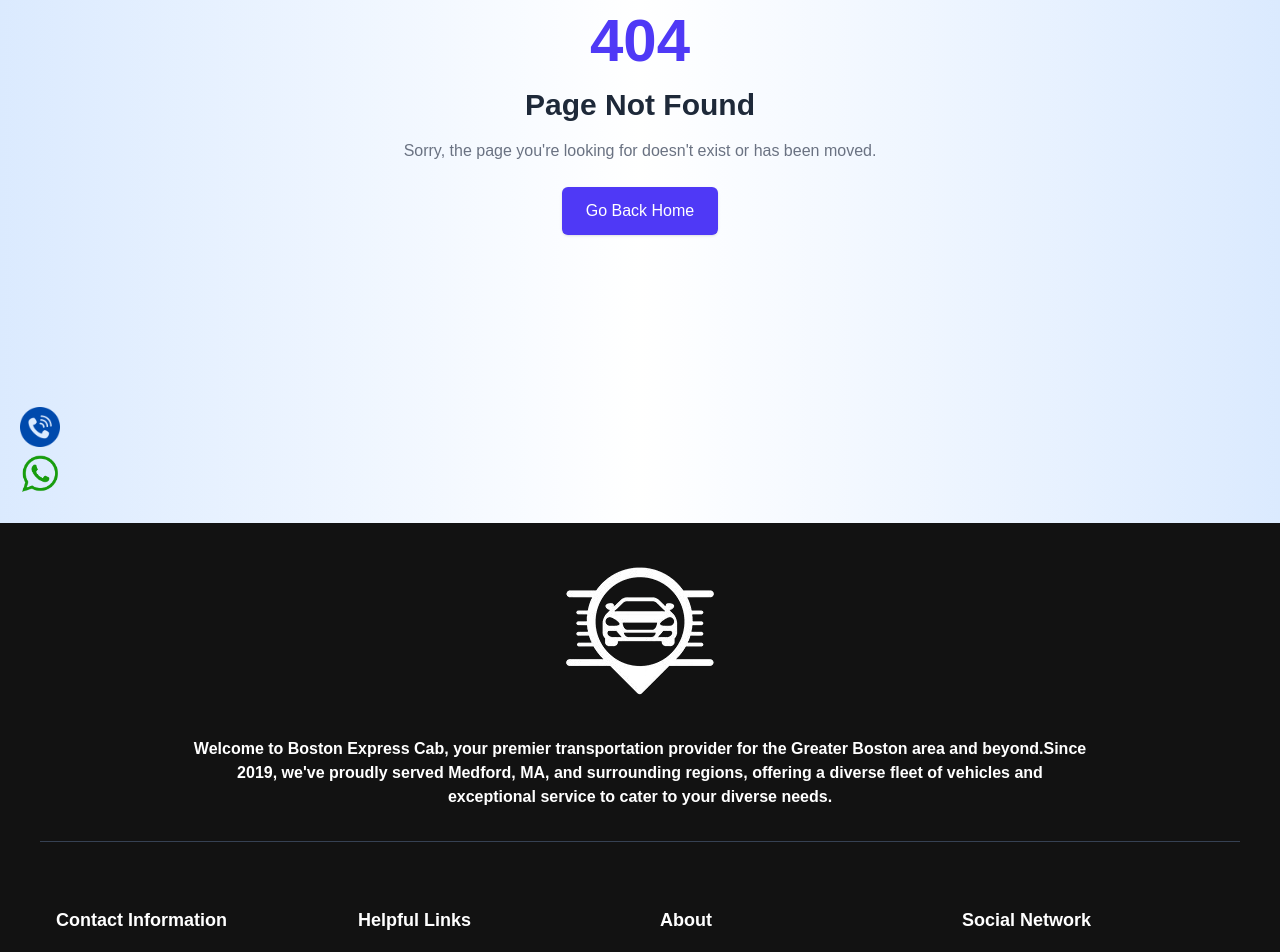
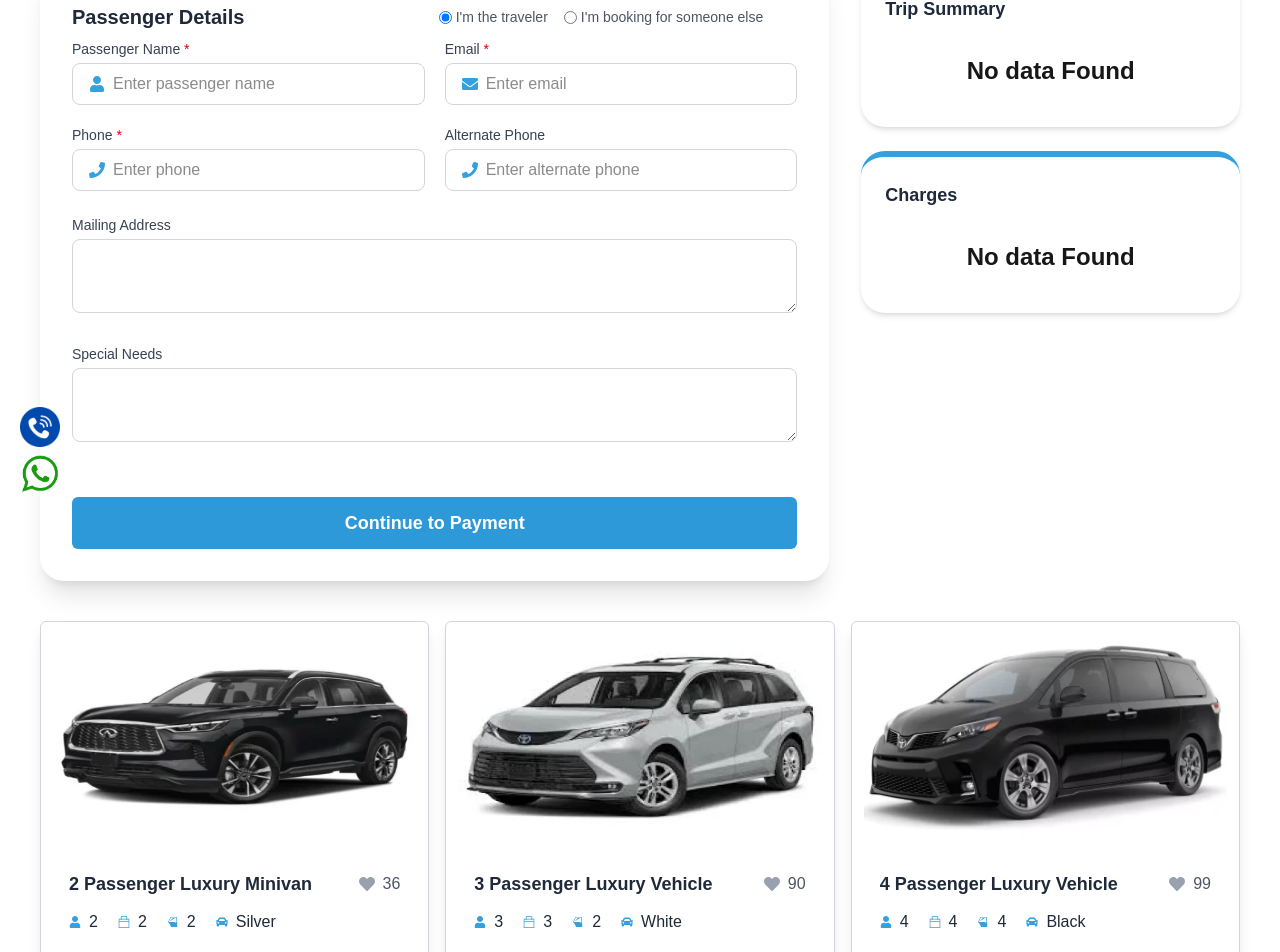
Before and after one commit to takbirgazi/bostonprestigecar, a Next.js app: page /booking/1 in a window 1280 px wide. Before the commit this address had no page. Shown: the part 277-1229 px from the top of the page. Built offline with nearby package versions, Linux system fonts and the light colour scheme; no server answers.

Commit message:
Add booking Form

```diff
--- /dev/null
+++ b/src/app/booking/[booking]/page.tsx
@@ -0,0 +1,305 @@
+'use client';
+
+import { BookingTypes } from '@/components/BookingComponents/BookingTypes';
+import Charges from '@/components/BookingComponents/Charges/Charges';
+import TripSummary from '@/components/BookingComponents/TripSummary/TripSummary';
+import RentsCard from '@/components/HomeComponents/Rents/RentsCard/RentsCard';
+import { usePathname } from 'next/navigation';
+import { useEffect, useState } from 'react';
+import toast from 'react-hot-toast';
+import {
+  FaPlaneDeparture,
+  FaUser,
+  FaPhone,
+  FaEnvelope,
+} from 'react-icons/fa';
+import car_1 from "@/assets/images/cars/car_1.webp";
+import car_2 from "@/assets/images/cars/car_2.webp";
+import car_3 from "@/assets/images/cars/car_3.webp";
+import car_4 from "@/assets/images/cars/car_4.webp";
+import car_5 from "@/assets/images/cars/car_5.webp";
+import car_6 from "@/assets/images/cars/car_6.webp";
+
+
+export default function BookingSummaryPage() {
+  const [isTraveler, setIsTraveler] = useState(true);
+  const path = usePathname();
+  const route = path.split("/")[2];
+
+  const [isSubmitting, setIsSubmitting] = useState(false);
+  const [bookingData, setBookingData] = useState<BookingTypes>({
+    session_id: '',
+    uuid: '',
+    date: '',
+    time: '',
+    luggage: '',
+    passenger: '',
+    children: '',
+    selected_location: '',
+    pickup_address: '',
+    dropoff_address: '',
+    from_airport: '',
+    to_airport: '',
+    vehicle_name: '',
+    distance: '',
+    night_charge: '',
+    total_fare: '',
+    luggage_charge: '',
+    extra_toll: '',
+    airport_toll: ''
+  })
+
+  const [formData, setFormData] = useState({
+    uuid: route.startsWith('/') ? route.slice(2) : route,
+    travel_detail_id: 1,
+    passenger_name: '',
+    email: '',
+    airline_name: '',
+    flight_no: '',
+    phone: '',
+    alternate_phone: '',
+    mailing_address: '',
+    special_needs: ''
+  });
+
+  const rentCars = [
+    {
+      id: 1,
+      name: "2 Passenger Luxury Minivan",
+      image: car_1.src,
+      rating: 36,
+      dailyRate: 60,
+      specifications: {
+        seat: 2,
+        luggage: 2,
+        door: 2,
+        carColor: "Silver",
+      }
+    },
+    {
+      id: 2,
+      name: "3 Passenger Luxury Vehicle",
+      image: car_2.src,
+      rating: 90,
+      dailyRate: 90,
+      specifications: {
+        seat: 3,
+        luggage: 3,
+        door: 2,
+        carColor: "White",
+      }
+    },
+    {
+      id: 3,
+      name: "4 Passenger Luxury Vehicle",
+      image: car_3.src,
+      rating: 99,
+      dailyRate: 99,
+      specifications: {
+        seat: 4,
+        luggage: 4,
+        door: 4,
+        carColor: "Black",
+      }
+    },
+    {
+      id: 4,
+      name: "5 Passenger Luxury Vehicle",
+      image: car_4.src,
+      rating: 99,
+      dailyRate: 110,
+      specifications: {
+        seat: 5,
+        luggage: 5,
+        door: 4,
+        carColor: "White",
+      }
+    },
+    {
+      id: 5,
+      name: "6 Passenger Luxury Vehicle",
+      image: car_5.src,
+      rating: 99,
+      dailyRate: 120,
+      specifications: {
+        seat: 6,
+        luggage: 6,
+        door: 4,
+        carColor: "White",
+      }
+    },
+    {
+      id: 6,
+      name: "7 Passenger Luxury Vehicle",
+      image: car_6.src,
+      rating: 99,
+      dailyRate: 130,
+      specifications: {
+        seat: 7,
+        luggage: 5,
+        door: 4,
+        carColor: "White",
+      }
+    },
+  ]
+
+
+  useEffect(() => {
+    fetch(`${process.env.NEXT_PUBLIC_BASE_API}/travel-details/${route}`)
+      .then(res => res.json())
+      .then(data => {
+        setBookingData(data);
+        console.log(data)
+      })
+  }, [route]);
+
+
+  const handleInputChange = (e: React.ChangeEvent<HTMLInputElement | HTMLTextAreaElement>) => {
+    const { name, value } = e.target;
+    setFormData(prev => ({
+      ...prev,
+      [name]: value
+    }));
+  };
+
+  const handleSubmit = async (e: React.FormEvent) => {
+    e.preventDefault();
+    setIsSubmitting(true);
+    console.log("formData", formData)
+    try {
+      const response = await fetch(`${process.env.NEXT_PUBLIC_BASE_API}/bookings`, {
+        method: 'POST',
+        headers: {
+          'Content-Type': 'application/json',
+        },
+        body: JSON.stringify(formData)
+      });
+
+      if (!response.ok) {
+        throw new Error('Network response was not ok');
+      }
+
+      const data = await response.json();
+      console.log(data)
+      // setIsModalOpen(true);
+      window.location.href = process.env.NEXT_PUBLIC_PAYMENT_API as string;
+    } catch (error) {
+      console.error('Error submitting form:', error);
+      toast.error('Please try again');
+      setIsSubmitting(false);
+    }
+  };
+
+  return (
+    <main className="min-h-screen bg-[#ffffff]">
+      <div className='h-[90px] bg-gray-700'></div>
+      <div className="max-w-7xl mx-auto space-y-10 py-10 px-4 md:px-10">
+        {/* Title */}
+        <div className="text-center">
+          <h1 className="text-4xl font-bold text-gray-900">Booking Summary</h1>
+          <p className="text-gray-500 mt-2">Confirm your travel and payment details</p>
+        </div>
+
+        <div className="grid grid-cols-1 lg:grid-cols-3 gap-8">
+          {/* Booking Form */}
+          <form onSubmit={handleSubmit} className="lg:col-span-2 bg-white rounded-3xl shadow-xl p-8 space-y-6 border-t-[6px] border-mainColor">
+            <div className="flex flex-col md:flex-row gap-2 items-center justify-between mb-2">
+              <h2 className="text-xl w-full font-semibold text-gray-800">Passenger Details</h2>
+              <div className="flex flex-col w-full md:flex-row md:gap-4 text-sm text-gray-600">
+                <label className="flex md:items-center gap-1">
+                  <input
+                    type="radio"
+                    checked={isTraveler}
+                    onChange={() => setIsTraveler(true)}
+                  />
+                  I&apos;m the traveler
+                </label>
+                <label className="flex md:items-center gap-1">
+                  <input
+                    type="radio"
+                    checked={!isTraveler}
+                    onChange={() => setIsTraveler(false)}
+                  />
+                  I&apos;m booking for someone else
+                </label>
+              </div>
+            </div>
+
+            <div className="grid grid-cols-1 md:grid-cols-2 gap-5">
+              {[
+                { name: 'passenger_name', icon: <FaUser />, label: 'Passenger Name', required: true },
+                { name: 'email', icon: <FaEnvelope />, label: 'Email', required: true },
+                ...((bookingData.selected_location === 'from_airport' || bookingData.selected_location === 'to_airport')
+                  ? [{ name: 'airline_name', icon: <FaPlaneDeparture />, label: 'Airline Name', required: bookingData.selected_location === 'to_airport' ? false : true }, { name: 'flight_no', icon: <FaPlaneDeparture />, label: 'Flight No.', required: bookingData.selected_location === 'to_airport' ? false : true },]
+                  : []),
+                { name: 'phone', icon: <FaPhone />, label: 'Phone', required: true },
+                { name: 'alternate_phone', icon: <FaPhone />, label: 'Alternate Phone', required: false },
+              ].map(({ name, icon, label, required }) => (
+                <div key={name} className="relative">
+                  <label className="text-sm text-gray-700 block mb-1">
+                    {label} {required && <span className='text-red-600'>*</span>}
+                  </label>
+                  <div className="flex items-center gap-2 border border-gray-300 rounded-lg px-4 py-2 bg-white">
+                    <span className="text-mainColor">{icon}</span>
+                    <input
+                      type="text"
+                      name={name}
+                      value={formData[name as keyof typeof formData]}
+                      onChange={handleInputChange}
+                      placeholder={`Enter ${(label ?? '').toLowerCase()}`}
+                      className="w-full focus:outline-none"
+                      required={required}
+                    />
+                  </div>
+                </div>
+              ))}
+            </div>
+
+            <div>
+              <label className="text-sm text-gray-700 block mb-1">Mailing Address</label>
+              <textarea
+                name="mailing_address"
+                value={formData.mailing_address}
+                onChange={handleInputChange}
+                className="w-full border border-gray-300 rounded-lg p-3"
+                rows={2}
+              />
+            </div>
+
+            <div>
+              <label className="text-sm text-gray-700 block mb-1">Special Needs</label>
+              <textarea
+                name="special_needs"
+                value={formData.special_needs}
+                onChange={handleInputChange}
+                className="w-full border border-gray-300 rounded-lg p-3"
+                rows={2}
+              />
+            </div>
+
+            <button
+              type="submit"
+              disabled={isSubmitting}
+              className="px-5 w-full mt-6 bg-mainColor hover-bg-mainColor text-white font-semibold py-3 rounded-md text-lg transition-all disabled:opacity-50"
+            >
+              {isSubmitting ? 'Processing...' : 'Continue to Payment'}
+            </button>
+          </form>
+
+          {/* Summary Card - remains the same */}
+          <div className="space-y-6">
+            <TripSummary bookingData={bookingData} />
+            <Charges bookingData={bookingData} />
+          </div>
+        </div>
+        <div className="grid grid-cols-1 md:grid-cols-2 lg:grid-cols-3 gap-4 mt-10">
+          {
+            rentCars.map((car) => (
+              <RentsCard key={car.id} rentCardData={car} />
+            ))
+          }
+        </div>
+      </div>
+    </main>
+  );
+}
--- a/src/components/BookingComponents/Charges/Charges.tsx
+++ b/src/components/BookingComponents/Charges/Charges.tsx
@@ -13,7 +13,7 @@
 const Charges: React.FC<Charge> = ({ bookingData }) => {
 
     return (
-        <div className="bg-white p-6 rounded-3xl shadow-md border-t-[6px] border-[#f6c015] space-y-4">
+        <div className="bg-white p-6 rounded-3xl shadow-md border-t-[6px] border-mainColor space-y-4">
             <h3 className="text-lg font-bold text-gray-800">Charges</h3>
             {bookingData.uuid ? <>
                 <div className="rounded-2xl flex justify-center items-center">
@@ -23,7 +23,7 @@
                 </div>
                 <div className="text-sm text-gray-700 space-y-1">
                     <ChargeItem label="Vehicle" value={bookingData.vehicle_name} />
-                    <ChargeItem label="Distance" value={`${Number(bookingData.distance).toFixed(1)} Miles`} />
+                    <ChargeItem label="Distance" value={`${bookingData.distance.split(".")[0]} Miles`} />
                     <ChargeItem label="Airport Toll" value={`$ ${bookingData.airport_toll || 0}`} />
                     <ChargeItem label="Extra Toll" value={`$ ${bookingData.extra_toll || 0}`} />
                     <ChargeItem label="Night Charge" value={`$ ${bookingData.night_charge || 0}`} />
--- a/src/components/BookingComponents/SummaryItem/SummaryItem.tsx
+++ b/src/components/BookingComponents/SummaryItem/SummaryItem.tsx
@@ -3,7 +3,7 @@
 export default function SummaryItem({ icon, label, value }: { icon: React.ReactNode; label: string; value: string }) {
     return (
         <div className="flex items-center gap-2">
-            <span className="text-[#f6c015]">{icon}</span>
+            <span className="text-mainColor">{icon}</span>
             <span className="font-medium">{label}:</span>
             <span className="ml-auto capitalize">{value?.length > 30 ? value.slice(0, 30) + "..." : value}</span>
         </div>
--- a/src/components/BookingComponents/TripSummary/TripSummary.tsx
+++ b/src/components/BookingComponents/TripSummary/TripSummary.tsx
@@ -16,7 +16,7 @@
 const TripSummary: React.FC<Charge> = ({ bookingData }) => {
 
     return (
-        <div className="bg-white p-6 rounded-3xl shadow-md border-t-[6px] border-[#f6c015] space-y-4">
+        <div className="bg-white p-6 rounded-3xl shadow-md border-t-[6px] border-mainColor space-y-4">
             <h3 className="text-lg font-bold text-gray-800">Trip Summary</h3>
             {
                 bookingData.uuid ? <div className="text-sm space-y-2 text-gray-700">
--- a/src/components/SharedComponent/MainForm/MainForm.tsx
+++ b/src/components/SharedComponent/MainForm/MainForm.tsx
@@ -71,7 +71,7 @@
         formState: { errors },
     } = useForm<Inputs>({
         defaultValues: {
-            passengers: 0,
+            passengers: 1,
             children: 0,
             childSeats: 0,
             luggage: 0
@@ -196,6 +196,7 @@
                     setTotalFare(0);
                 } else {
                     setTotalFare(data.total_fare);
+                }
                 setInfantSeatTotal(data.infantSeatExtraFare);
                 setRegularSeatTotal(data.regularSeatExtraFare);
                 setBoosterSeatTotal(data.boosterSeatExtraFare);
@@ -206,7 +207,6 @@
                 setAdditionalPetsTotal(data.petsSeatFare);
                 setCatSeatTotal(data?.catSeatFare);
                 setDogSeatTotal(data?.dogSeatFare);
-                }
             })
             .catch(err => console.error('API Error:', err));
     }, [watchedPassengers, selectTime, watchedLuggage, infantSeats, regularSeats, boosterSeats, distance, dropoffPlaceId, catSeat, dogSeat, watch]);
@@ -270,7 +270,7 @@
 
                 // Assuming the API returns an ID in the response
                 if (result.data.uuid) {
-                    router.push(`/${result.data.uuid}`);
+                    router.push(`/booking/${result.data.uuid}`);
                 } else {
                     console.error("No ID received in response");
                 }
@@ -386,9 +386,7 @@
                         </label>
                         <select
                             {...register("passengers", { required: "Passenger count is required" })}
-                            className="w-full p-2 py-2.5 border border-gray-300 rounded-sm focus:outline-0"
-                            defaultValue=""
-                        >
+                            className="w-full p-2 py-2.5 border border-gray-300 rounded-sm focus:outline-0">
                             {[1, 2, 3, 4, 5, 6, 7].map(num => (
                                 <option key={num} value={num}>{num}</option>
                             ))}
```
Lines whose indentation alone changed are shown as unchanged.
